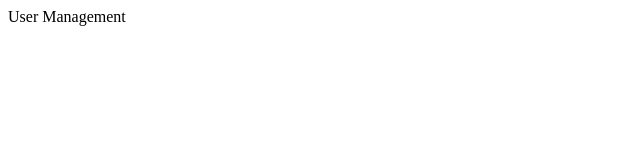
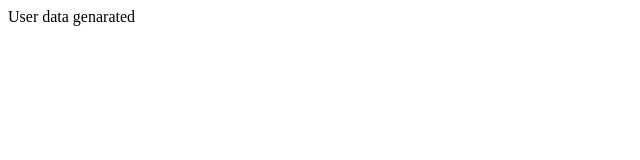
Before and after one commit to Nititorn3d/hello-git, a plain HTML site: page user.html in a window 1280 px wide. Shown: the full height of the page, 0-640 px from the left. Drawn offline with Linux system fonts and the light colour scheme.

Commit message:
update user

```diff
--- a/user.html
+++ b/user.html
@@ -6,6 +6,6 @@
     <title>Document</title>
 </head>
 <body>
-    User Management
+    User data genarated
 </body>
 </html>
```
